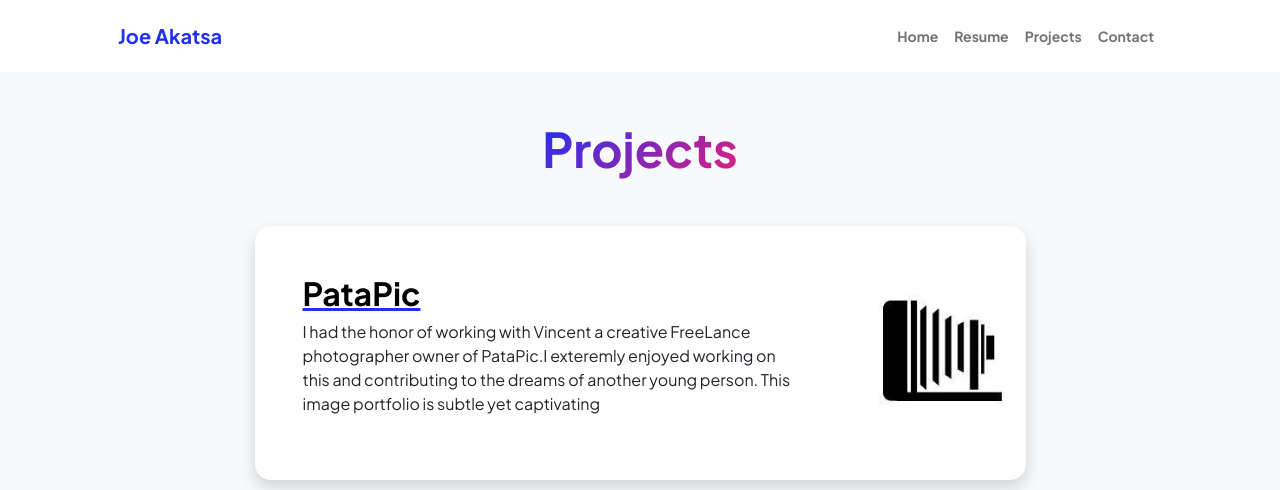
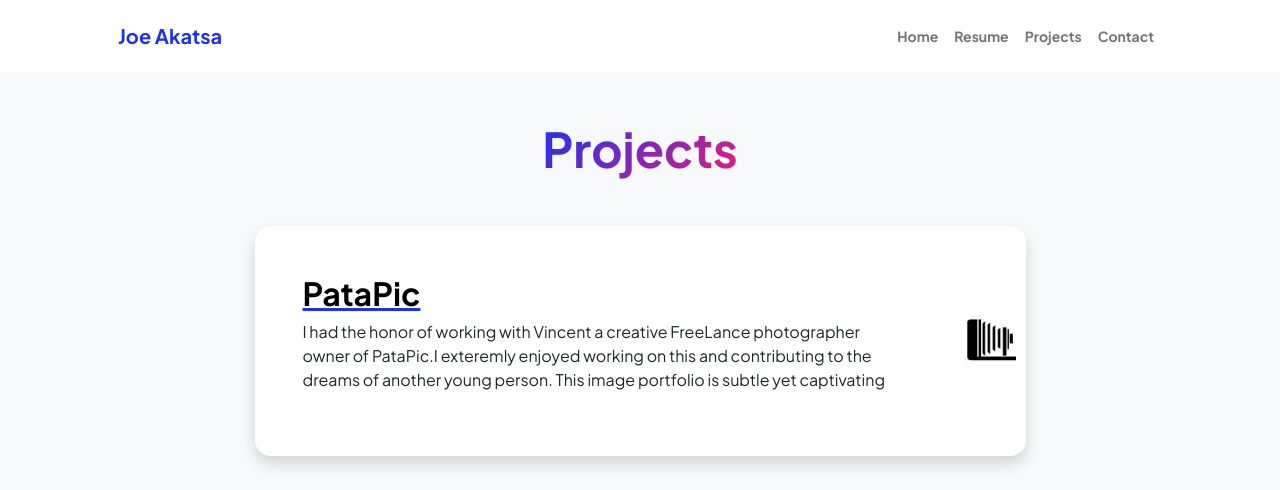
Before and after one commit to jakatsa/JoeAkatsaPorftfolio, a plain HTML site: page projects.html in a window 1280 px wide. Shown: the top 490 px of the page. Drawn offline with nearby package versions, Linux system fonts and the light colour scheme.

Commit message:
Update projects.html

```diff
--- a/projects.html
+++ b/projects.html
@@ -63,7 +63,7 @@
                                             <p>I had the honor of working with Vincent  a creative FreeLance photographer owner of PataPic.I exteremly enjoyed working on this and contributing to the dreams of another young person.
                                                 This image portfolio is subtle yet captivating </p>
                                         </div>
-                                        <a href="https://patapic.site/wp/"><img class="img-fluid" src="pataPic.jpg" alt="Image" style="width: 600px;"/></a>
+                                        <a href="https://patapic.site/wp/"><img class="img-fluid" src="pataPic.jpg" alt="Image" style="object-fit: cover;"/></a>
 
                                     </div>
                                 </div>
```
